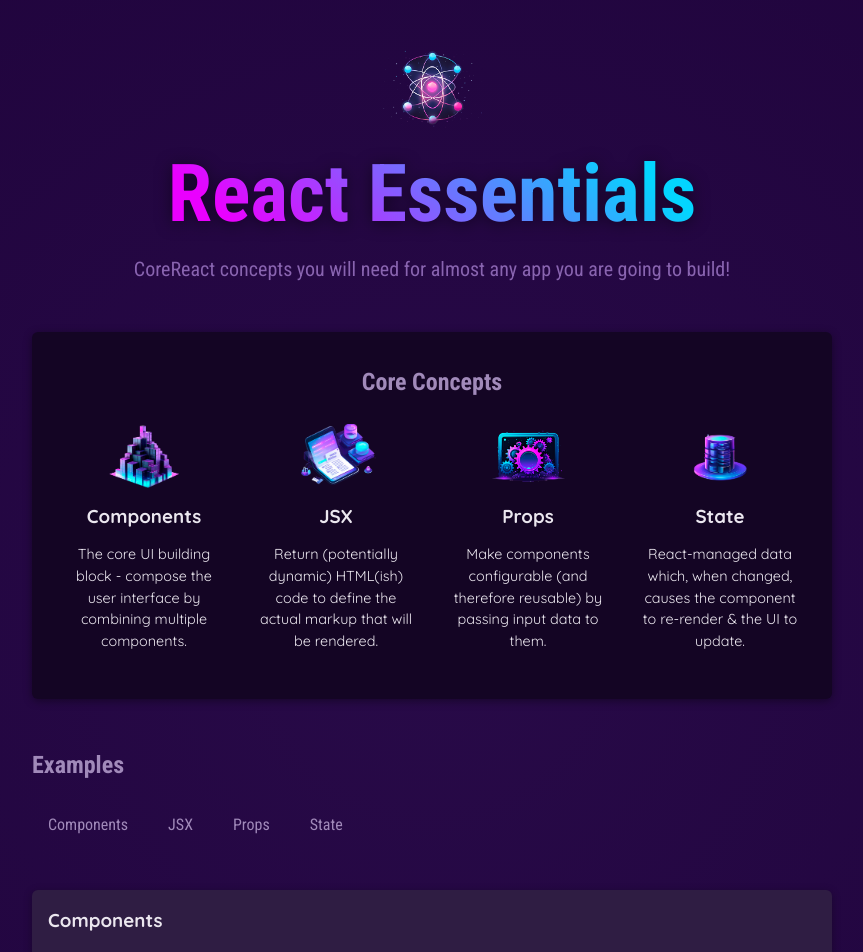
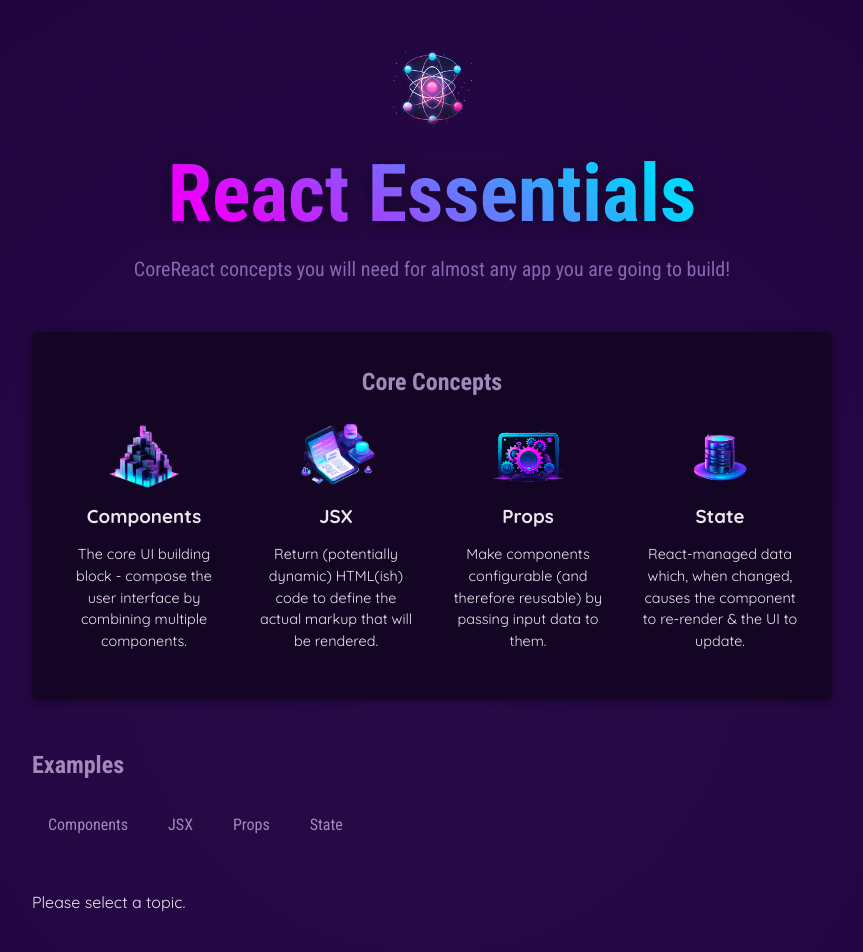
Before and after one commit to frontWeb-dev/udemy-react, a React (Vite) app in the folder project05/: page / in a window 1280 px wide. Shown: the top 952 px of the page, without its empty margins (208-1071 px from the left). Built offline with nearby package versions, Linux system fonts and the light colour scheme.

Commit message:
조건적 컨텐츠 렌더링

```diff
--- a/project05/src/App.jsx
+++ b/project05/src/App.jsx
@@ -5,11 +5,25 @@ import TabButton from './components/TabButton.jsx';
 import { CORE_CONCEPTS, EXAMPLES } from './data.js';
 
 function App() {
-  const [selectTopic, setSelectTopic] = useState('components');
+  const [selectTopic, setSelectTopic] = useState('');
 
   const clickHandler = (value) => {
     setSelectTopic(value);
   };
+
+  let tabContent = <p>Please select a topic.</p>;
+
+  if (selectTopic) {
+    tabContent = (
+      <div id='tab-content'>
+        <h3>{EXAMPLES[selectTopic].title}</h3>
+        <p>{EXAMPLES[selectTopic].description}</p>
+        <pre>
+          <code>{EXAMPLES[selectTopic].code}</code>
+        </pre>
+      </div>
+    );
+  }
 
   return (
     <div>
@@ -38,13 +52,7 @@ function App() {
             <TabButton onClick={() => clickHandler('state')}>State</TabButton>
           </menu>
         </section>
-        <div id='tab-content'>
-          <h3>{EXAMPLES[selectTopic].title}</h3>
-          <p>{EXAMPLES[selectTopic].description}</p>
-          <pre>
-            <code>{EXAMPLES[selectTopic].code}</code>
-          </pre>
-        </div>
+        {tabContent}
       </main>
     </div>
   );
```
